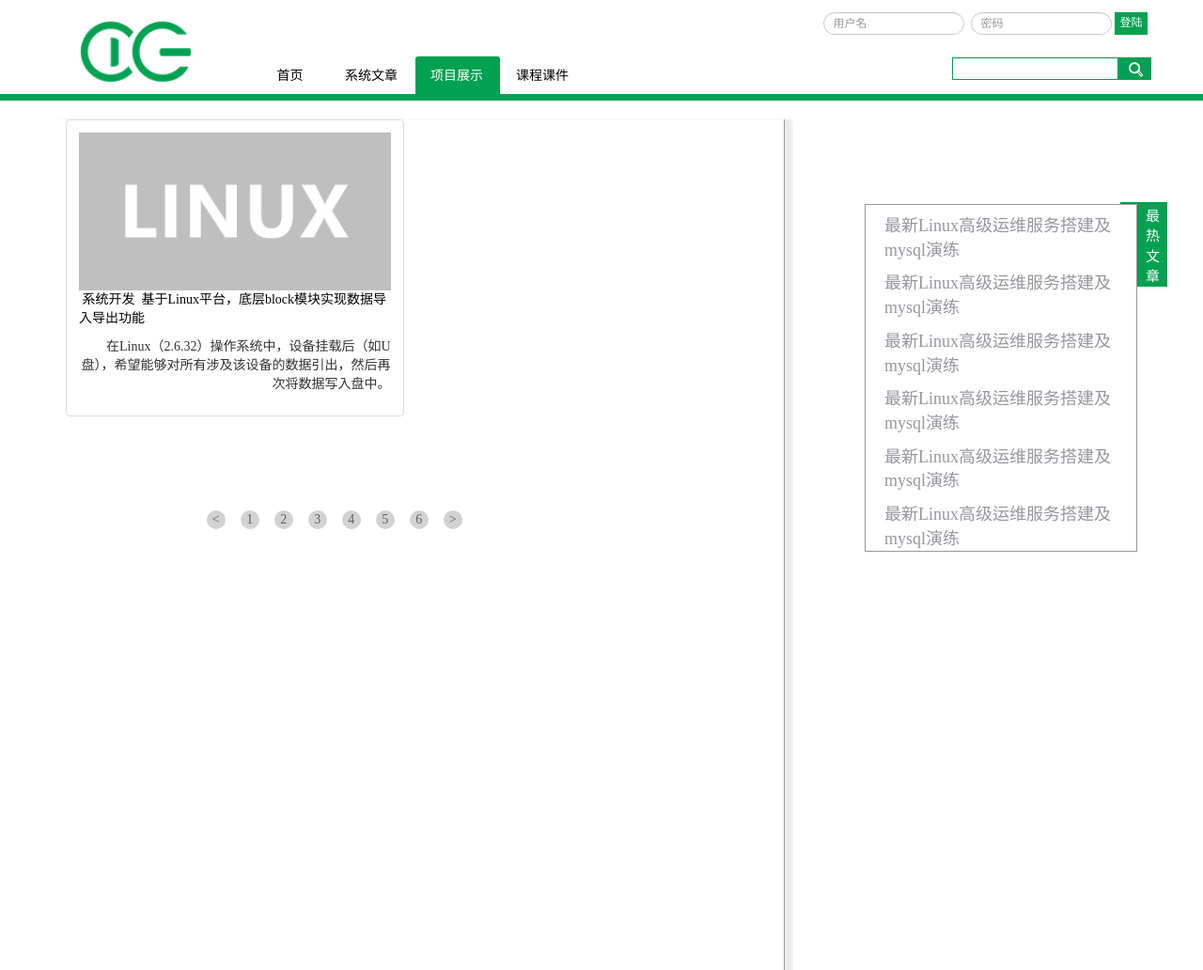
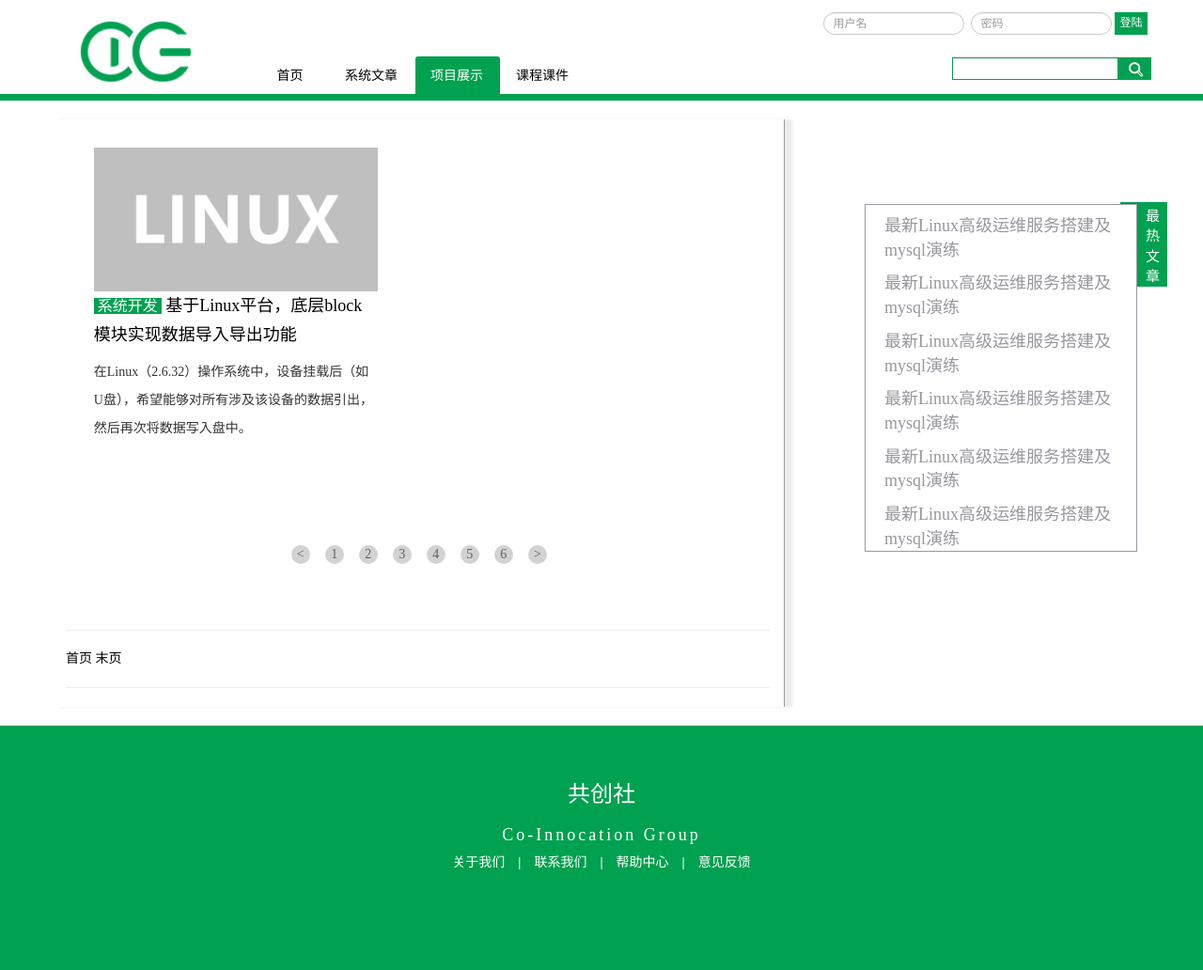
Before and after one commit to GroupCoInnovation/Co_Innovation, a Django app: template Co_Innovation/ProjectShow/templates/ProjectShow/index.html in a window 1280 px wide. Shown: the top 1032 px of the page at 94% size. Run offline with Django 3.2, Linux system fonts and the light colour scheme; the template is opened without the code that fills it: most values are stand-ins (such as "Sample title", 1, 10 or a date in 2020); parts of the project's set-up code (start-up, migrations or seed data) failed here and were passed over; some libraries are stand-ins or nearby versions.

Commit message:
comment a class in  static/base/css/stype.css

```diff
--- a/Co_Innovation/ProjectShow/templates/ProjectShow/index.html
+++ b/Co_Innovation/ProjectShow/templates/ProjectShow/index.html
@@ -3,14 +3,17 @@
 {% block title %} 项目展示 {% endblock %}
 {% block ProjectShow_highlight %} id="_first" {% endblock %}
 
-{%block boostrap_core_css %}
+{% load staticfiles %}
 
-<link rel="stylesheet" href="css/ItemShow.css">
+{% block bootstrap_core_css %}
 
-{% endblock boostrap_core_css %}
+
+{% load staticfiles %}
+<link rel="stylesheet" href="{% static 'base/css/ItemShow.css' %}">
+
+{% endblock bootstrap_core_css %}
 
 {% block body %}
-{% load staticfiles %}
 <div class="container">
   <div class="row mainBox">
     <div class="leftBox col-xs-8 col-md-8 col-lg-8">
@@ -20,7 +23,7 @@
         <div class="_line col-xs-6 col-md-6 col-lg-6">
           <div class="thumbnail">
             <div class="caption">
-              <p><a href="#" target="_blank"><img src="{% static 'base/img/picture/linux.jpg' %}" alt="14x14"/><span>&nbsp;系统开发&nbsp;</span>&nbsp;基于Linux平台，底层block模块实现数据导入导出功能</a></p>
+              <p><a href="{{project.get_absolute_url}}" target="_blank"><img src="{% static 'base/img/picture/Linux.jpg' %}" alt="14x14"/><span>&nbsp;系统开发&nbsp;</span>&nbsp;基于Linux平台，底层block模块实现数据导入导出功能</a></p>
               <p>在Linux（2.6.32）操作系统中，设备挂载后（如U盘），希望能够对所有涉及该设备的数据引出，然后再次将数据写入盘中。</p>
             </div>
           </div>
@@ -44,6 +47,18 @@
         </div>
       </div>
 
+      <hr/>
+        <a href="?page=1"> 首页 </a>
+        {% if page_project.has_previous %}
+          <a href="?page={{page_project.previous_page_number}}"> 上一页 </a>
+        {% endif %}
+        {% if page_project.has_next %}
+          <a href="?page={{page_project.next_page_number}}"> 下一页纸</a>
+        {% endif %}
+        <a href="?page={{paginator.num_pages}}"> 末页 </a>
+
+      <hr/>
+
     </div>
     <div class="rightBox col-xs-4 col-md-4 col-lg-4">
       <div class="rContent">
--- a/Co_Innovation/ProjectShow/views.py
+++ b/Co_Innovation/ProjectShow/views.py
@@ -17,7 +17,7 @@ def index(request):
             page_project = paginator.page(1)
         except EmptyPage:
             page_project = paginator.page(paginator.num_pages)
-        info = {'page_project':page_project}
+        info = {'page_project':page_project, 'paginator':paginator}
         return render(request, 'ProjectShow/index.html', info)
     except:
         return HttpResponse('error')
--- a/Co_Innovation/static/base/css/style.css
+++ b/Co_Innovation/static/base/css/style.css
@@ -31,7 +31,7 @@
 	color:#000; text-decoration:none;
 }
 .caption p:nth-child(2){
-	text-align:right;
+	/*text-align:right;*/
 	 /*color:#979797;*/
 }
 #more{
--- a/Co_Innovation/templates/base.html
+++ b/Co_Innovation/templates/base.html
@@ -83,6 +83,7 @@
   <link rel="stylesheet" href="{% static 'base/css/Public/header.css' %}">
   <link rel="stylesheet" href="{% static 'base/css/Public/no-response.css' %}">
   <link rel="stylesheet" href="{% static 'base/css/SystemPageStyle.css' %}">
+
 
   {% block bootstrap_core_css %}
   {% endblock bootstrap_core_css %}
```
Also changed, not shown: Co_Innovation/db.sqlite3, 1 other file.
